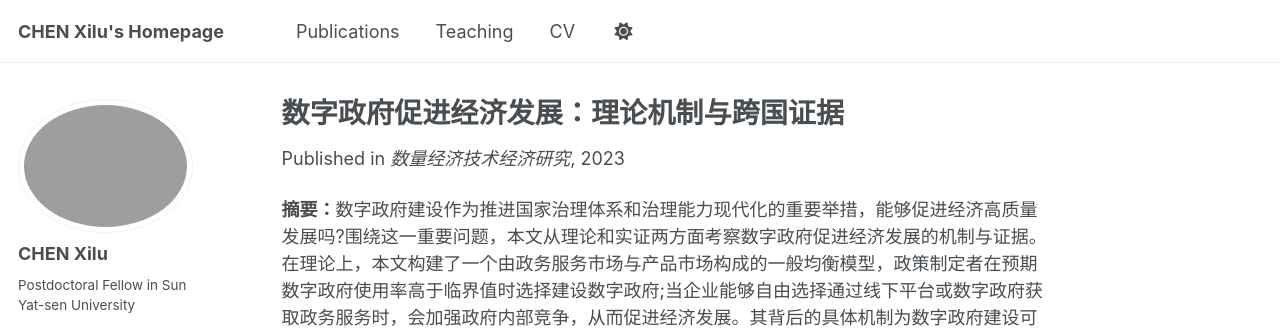
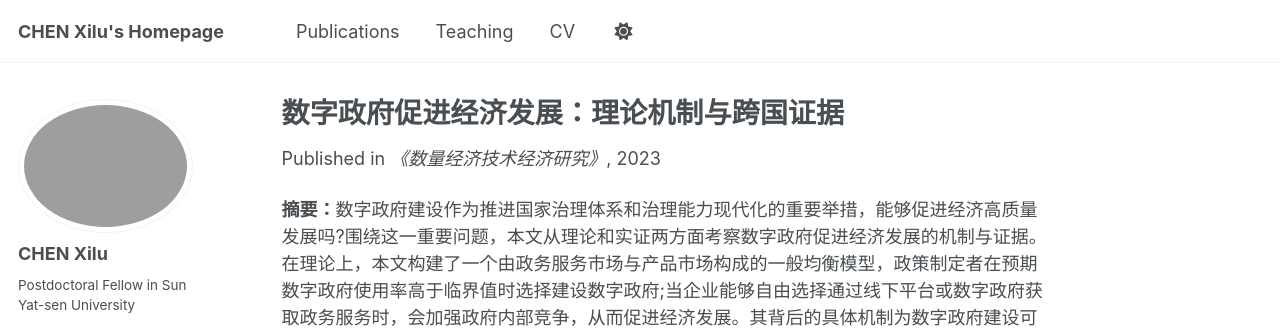
Before and after one commit to Xilu-CHEN/xilu-chen.github.io, a Jekyll site: the page built from _publications/SLJJJSJJYJ2023.md, in a window 1280 px wide and 1153 px high. Shown: the top 333 px of the window. Built offline with Jekyll 4.4.1, drawn with Linux system fonts in a browser that asks for light colours; some web fonts are replaced; a script that is not in the unit is left out.

```diff
--- a/_publications/SLJJJSJJYJ2023.md
+++ b/_publications/SLJJJSJJYJ2023.md
@@ -5,7 +5,7 @@ category: chinese
 permalink: /publication/SLJJJSJJYJ2023
 excerpt: '**摘要：**数字政府建设作为推进国家治理体系和治理能力现代化的重要举措，能够促进经济高质量发展吗?围绕这一重要问题，本文从理论和实证两方面考察数字政府促进经济发展的机制与证据。在理论上，本文构建了一个由政务服务市场与产品市场构成的一般均衡模型，政策制定者在预期数字政府使用率高于临界值时选择建设数字政府;当企业能够自由选择通过线下平台或数字政府获取政务服务时，会加强政府内部竞争，从而促进经济发展。其背后的具体机制为数字政府建设可以降低企业获取政务服务的合规成本，并可能影响政府提供政务服务的财政支出。在实证上，基于2002~2019年全球167个经济体的数据，本文研究发现数字政府建设能够显著提高劳均产出，促进经济高质量发展;数字政府建设能够通过减少企业获取政务服务的时间和所经历的程序数目来促进经济发展。本文研究结论表明，只有切实提高数字政府的使用率，才能充分发挥数字政府建设促进经济高质量发展的积极作用，推进国家治理体系和治理能力现代化。'
 date: 2023-12-01
-venue: '数量经济技术经济研究'
+venue: '《数量经济技术经济研究》'
 paperurl: 'http://xilu-chen.github.io/files/SLJJJSJJYJ2023.pdf'
 ---
 
```
